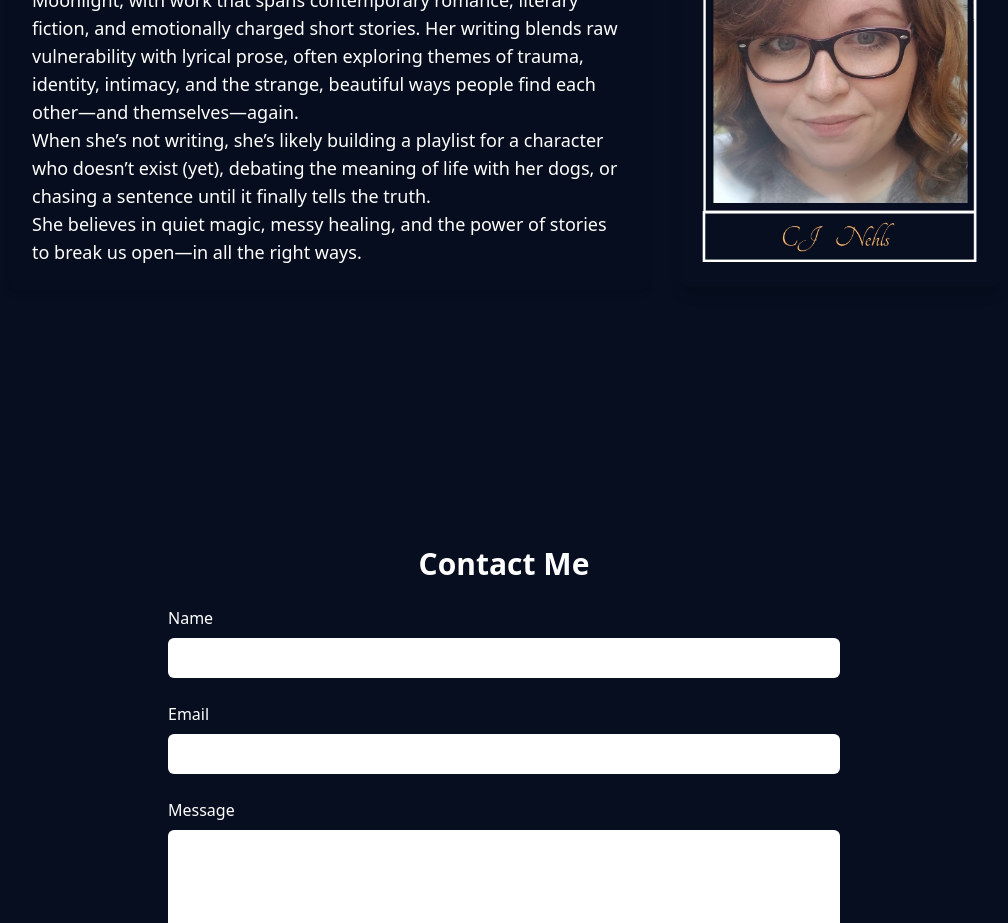
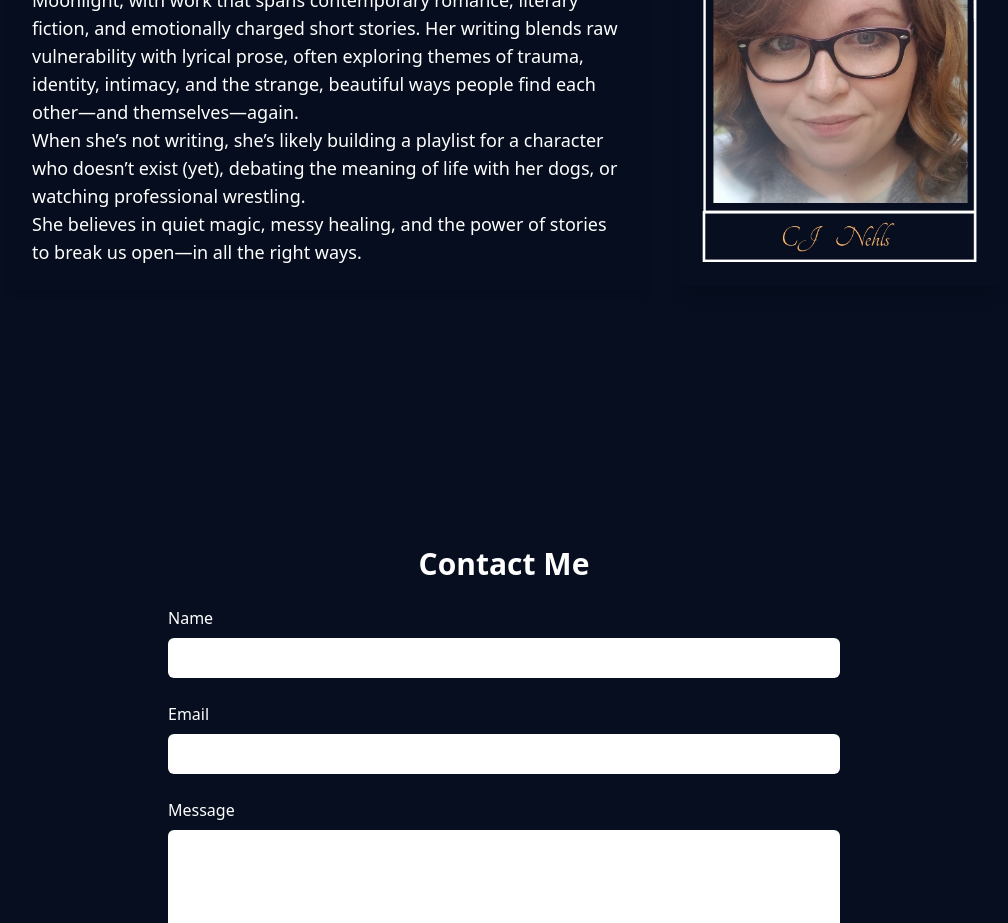
Before and after one commit to charlenecoffman/cjnehls, a React (Vite) app: page / in a window 1280 px wide. Shown: the part 3760-4683 px from the top of the page, without its empty margins (136-1144 px from the left). Built offline with nearby package versions, Linux system fonts and the light colour scheme; a web font is replaced by a local one.

Commit message:
quick change for clank

```diff
--- a/src/components/AboutAuthor.tsx
+++ b/src/components/AboutAuthor.tsx
@@ -9,7 +9,7 @@ export const AboutAuthor: React.FC = () => {
           <h2 className="text-3xl font-semibold mb-4">About Author</h2>
           <p className="text-lg">C.J. Nehls writes stories for the haunted heart—tales of love, loss, and the quiet moments that linger long after the page is turned.</p>
           <p className="text-lg">She is the author of Kneel, Embers & Ashes, and Of Melancholy & Moonlight, with work that spans contemporary romance, literary fiction, and emotionally charged short stories. Her writing blends raw vulnerability with lyrical prose, often exploring themes of trauma, identity, intimacy, and the strange, beautiful ways people find each other—and themselves—again.</p>
-          <p className="text-lg">When she’s not writing, she’s likely building a playlist for a character who doesn’t exist (yet), debating the meaning of life with her dogs, or chasing a sentence until it finally tells the truth.</p>
+          <p className="text-lg">When she’s not writing, she’s likely building a playlist for a character who doesn’t exist (yet), debating the meaning of life with her dogs, or watching professional wrestling.</p>
           <p className="text-lg">She believes in quiet magic, messy healing, and the power of stories to break us open—in all the right ways.</p>
         </div>
 
--- a/src/components/BookList.tsx
+++ b/src/components/BookList.tsx
@@ -36,7 +36,7 @@ const booklist = [
         title: 'Of Meloncholy & Moonlight',
         synopsis: [
           'Of Melancholy & Moonlight is a collection of haunting, lyrical stories about grief, memory, and the quiet magic that lives in the spaces we almost forget.',
-          'For anyone who’s ever dreamed of something they’ve lost—and felt it dream back.'
+          'For anyone who\’s ever dreamed of something they\’ve lost—and felt it dream back.'
         ],
         isComingSoon: true,
     }
```
